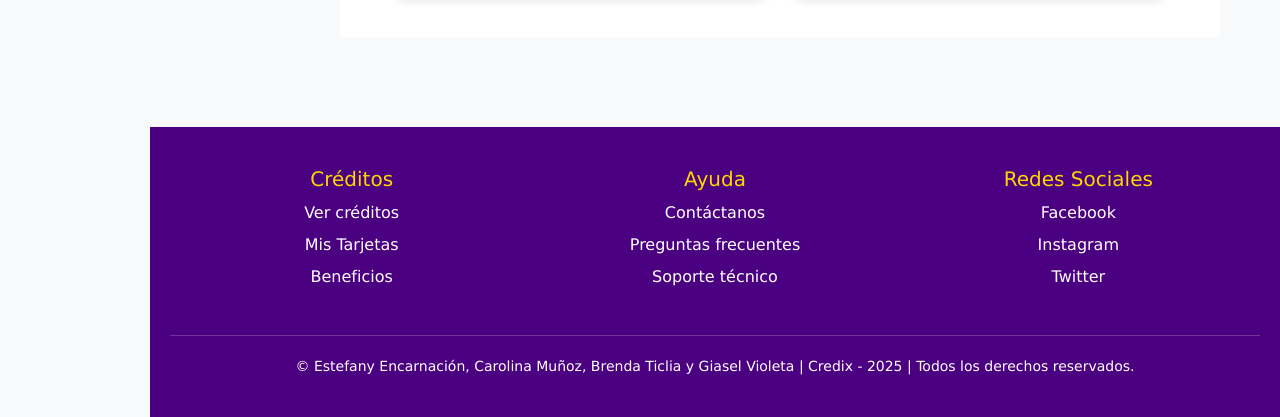
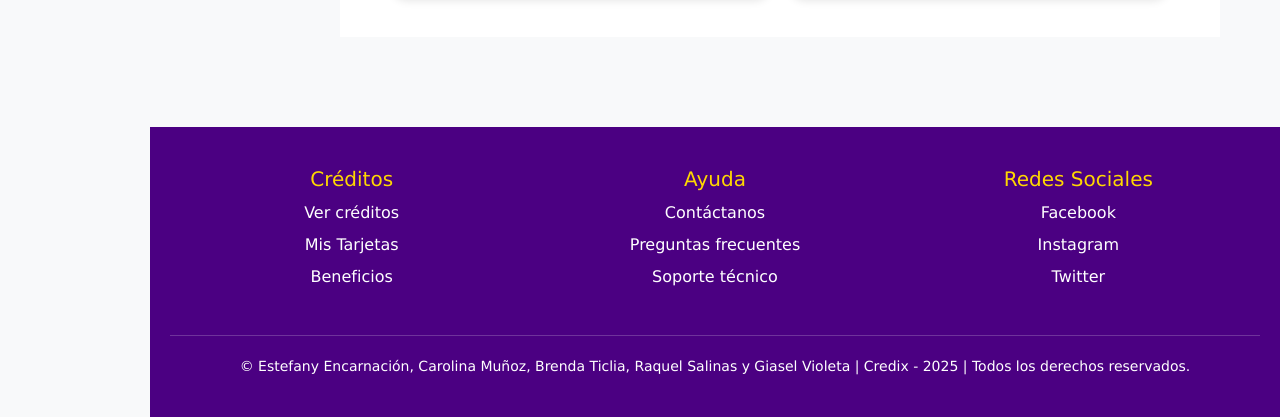
Before and after one commit to Vixin-UX/Vixin-UX.gifhub.io, a plain HTML site: page index.html in a window 1280 px wide. Shown: the part 1320-1737 px from the top of the page. Drawn offline with nearby package versions, Linux system fonts and the light colour scheme.

Commit message:
index.html

```diff
--- a/index.html
+++ b/index.html
@@ -1150,7 +1150,7 @@ ul {
       </div>
     </div>
     <div class="footer-bottom">
-      © Estefany Encarnación, Carolina Muñoz, Brenda Ticlia y Giasel Violeta | Credix - 2025 | Todos los derechos reservados.</div>
+      © Estefany Encarnación, Carolina Muñoz, Brenda Ticlia, Raquel Salinas y Giasel Violeta | Credix - 2025 | Todos los derechos reservados.</div>
   </footer>
 
 </body>
```
